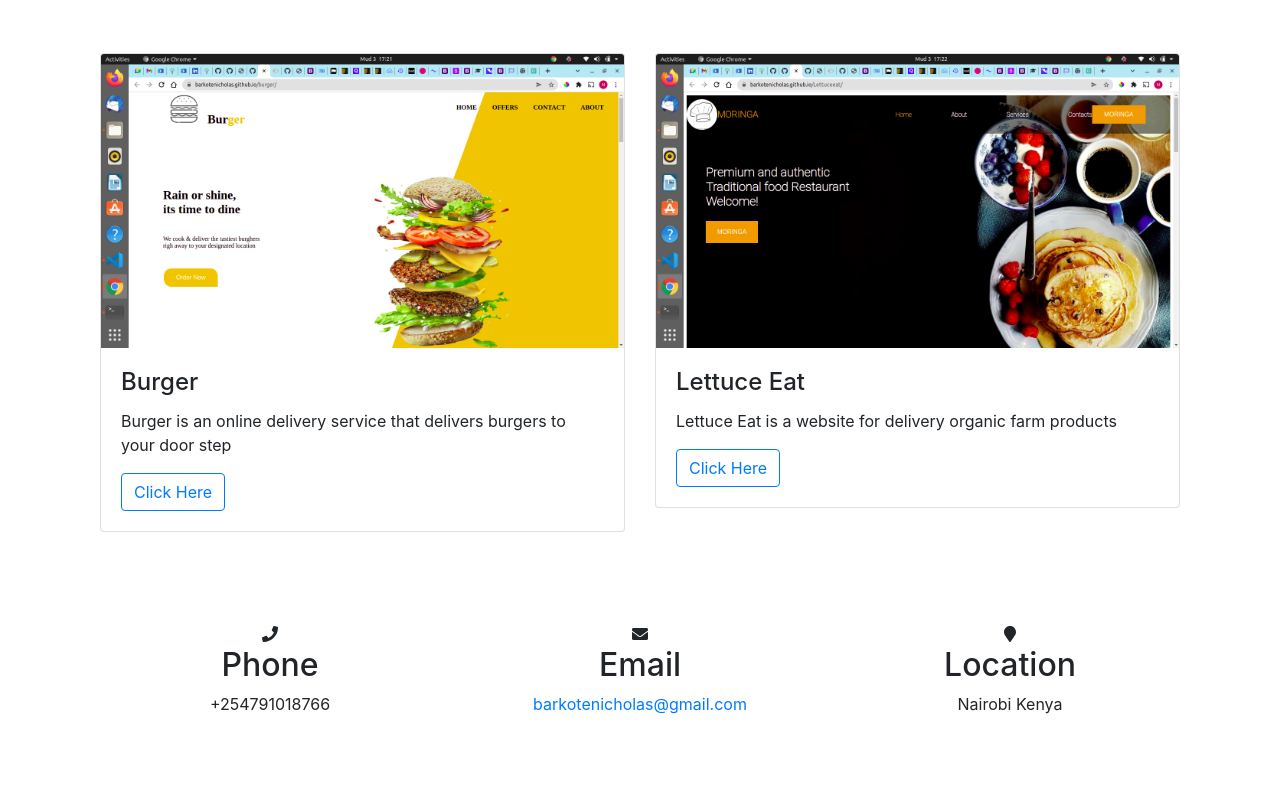
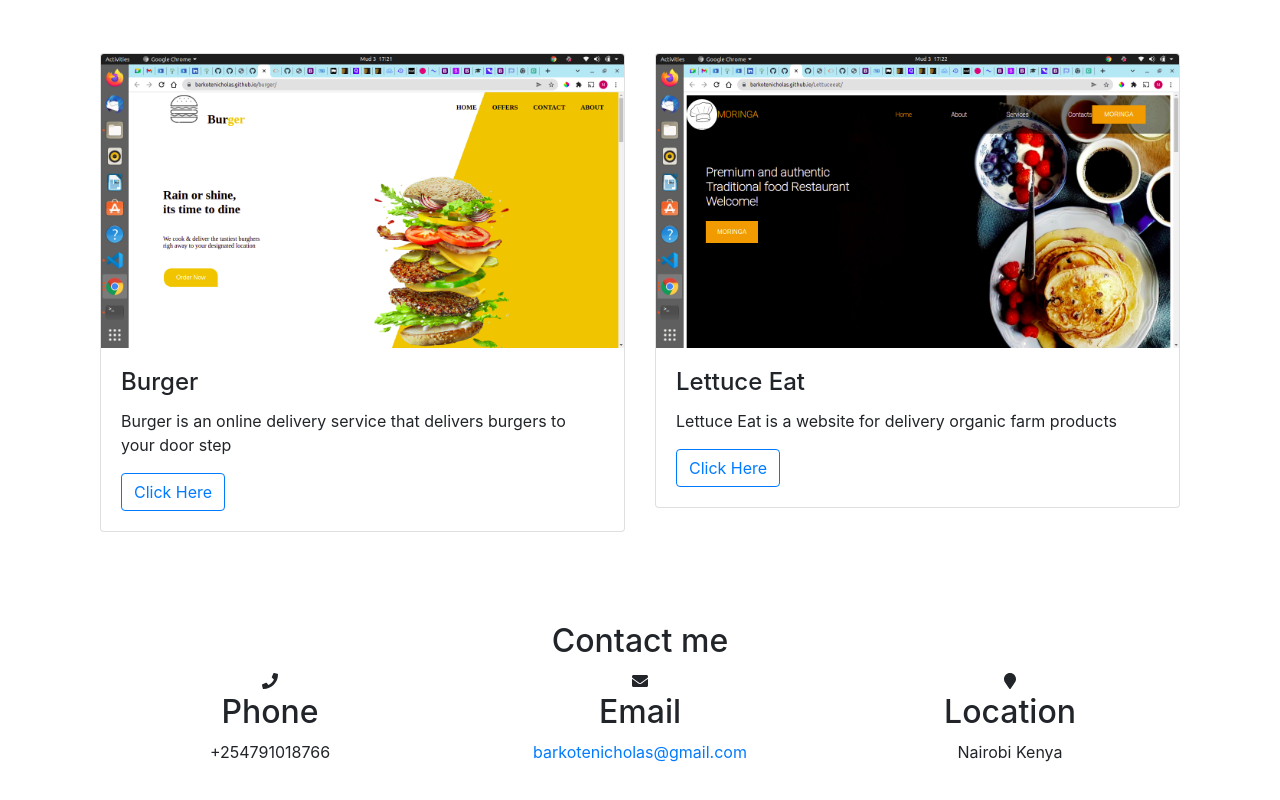
Before and after one commit to barkotenicholas/portfolio, a plain HTML site: page index.html in a window 1280 px wide. Shown: the part 2384-3184 px from the top of the page. Drawn offline with nearby package versions, Linux system fonts and the light colour scheme.

Commit message:
Added spacing in contact me

```diff
--- a/index.html
+++ b/index.html
@@ -201,6 +201,12 @@
         <!--Contact Section-->
         <div class="container">
             <div class="row padding" >
+                <div class="col-12 text-center">
+                    <h2>Contact me</h2>
+                </div>
+                <div class="col-12">
+
+                </div>
                 <div class="col-xs-12 col-sm-6 col-md-4 text-center ">
                     <i class="fa fa-phone"></i>
                     <h2>Phone</h2>
```
Also changed, not shown: css/style.css (line endings or trailing spaces).
